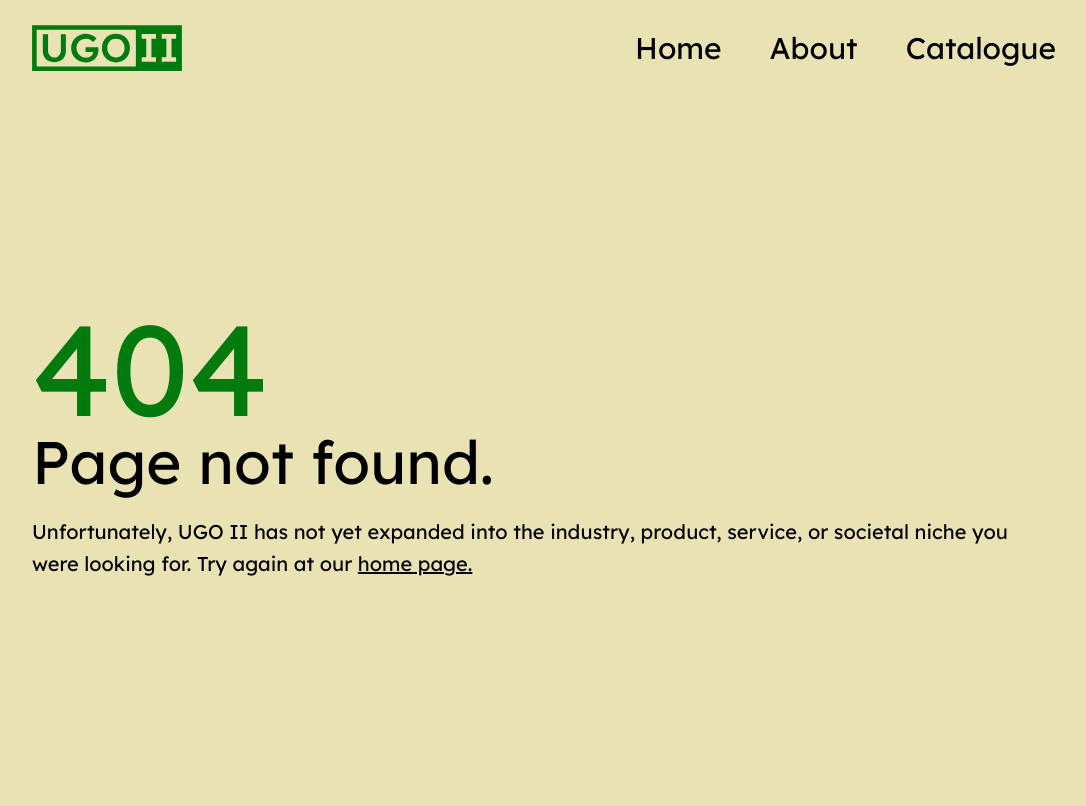
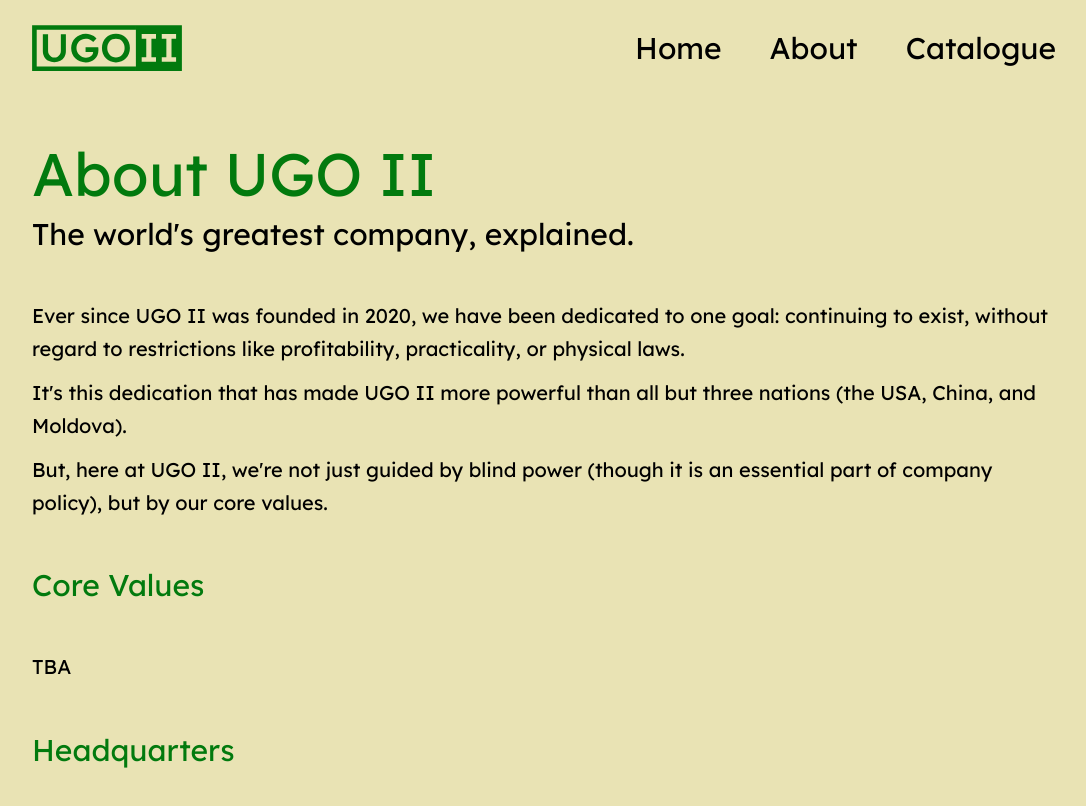
Before and after one commit to ktrieu/ugo-next, a Next.js app: page /about in a window 1280 px wide. Before the commit this address had no page. Shown: the top 806 px of the page, without its empty margins (96-1182 px from the left). Built offline with nearby package versions, Linux system fonts and the light colour scheme.

Commit message:
Add basic about page

```diff
--- /dev/null
+++ b/src/app/about/page.tsx
@@ -0,0 +1,37 @@
+import { ResponsiveContainer } from "@/components/container";
+import { PageHeader, SectionHeader } from "@/components/typography/page_header";
+import { Metadata } from "next";
+
+export const metadata: Metadata = {
+  title: "UGO II | About",
+  description: "About UGO II.",
+};
+
+const AboutPage = () => {
+  return (
+    <ResponsiveContainer>
+      <PageHeader
+        title="About UGO II"
+        subtitle="The world's greatest company, explained."
+      />
+      <p>
+        Ever since UGO II was founded in 2020, we have been dedicated to one
+        goal: continuing to exist, without regard to restrictions like
+        profitability, practicality, or physical laws.
+      </p>
+      <p>
+        It's this dedication that has made UGO II more powerful than all but
+        three nations (the USA, China, and Moldova).
+      </p>
+      <p>
+        But, here at UGO II, we're not just guided by blind power (though it is
+        an essential part of company policy), but by our core values.
+      </p>
+      <SectionHeader>Core Values</SectionHeader>
+      <p>TBA</p>
+      <SectionHeader>Headquarters</SectionHeader>
+    </ResponsiveContainer>
+  );
+};
+
+export default AboutPage;
--- /dev/null
+++ b/src/components/typography/page_header.tsx
@@ -0,0 +1,27 @@
+import { ReactNode } from "react";
+
+type PageHeaderProps = {
+  title: ReactNode;
+  subtitle?: ReactNode;
+};
+
+export const PageHeader = (props: PageHeaderProps) => {
+  return (
+    <div className="mb-12 mt-12">
+      <h1 className="text-6xl text-primary mb-3">{props.title}</h1>
+      {props.subtitle && <h3 className="text-3xl">{props.subtitle}</h3>}
+    </div>
+  );
+};
+
+type SectionHeaderProps = {
+  children: ReactNode;
+};
+
+export const SectionHeader = (props: SectionHeaderProps) => {
+  return (
+    <div className="mb-12 mt-12">
+      <h3 className="text-3xl text-primary">{props.children}</h3>
+    </div>
+  );
+};
```
